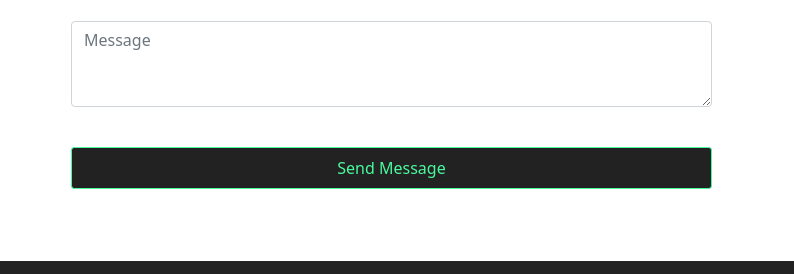
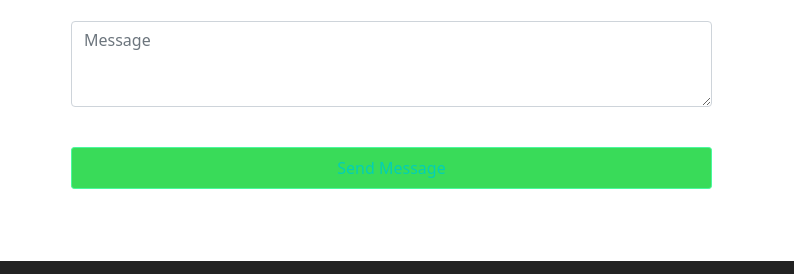
Before and after one commit to Ratnakar-Tatipamula/Portfolio, a plain HTML site: page index.html in a window 1280 px wide. Shown: the part 2156-2430 px from the top of the page, 486-1280 px from the left. Drawn offline with nearby package versions, Linux system fonts and the light colour scheme.

Commit message:
Update main.css

```diff
--- a/main.css
+++ b/main.css
@@ -125,6 +125,11 @@ body {
   border: none;
 }
 
+.contact-button {
+  background-color: #39db59;
+  color: #04cfb5;
+}
+
 /*end of contact form*/
 
 /*skills*/
```
